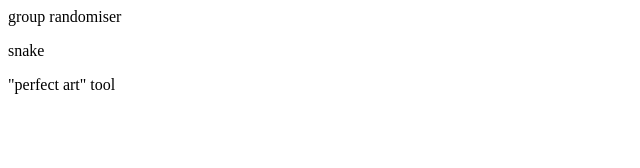
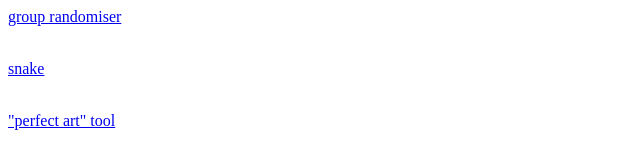
Before and after one commit to Kami-Kid/collection, a plain HTML site: page index.html in a window 1280 px wide. Shown: the whole page, without its empty margins (0-640 px from the left). Drawn offline with Linux system fonts and the light colour scheme.

Commit message:
Update index.html

```diff
--- a/index.html
+++ b/index.html
@@ -2,9 +2,9 @@
 <head><title>my collection</title></head>
 <body>
 
-  <p href="school-project">group randomiser</p>
-  <p href="snake">snake</p>
-  <p href="workfromschool">"perfect art" tool</p>
+  <a href="school-project">group randomiser</p></br>
+  <a href="snake">snake</p></br>
+  <a href="workfromschool">"perfect art" tool</p></br>
 
 </body>
 </html>
```
